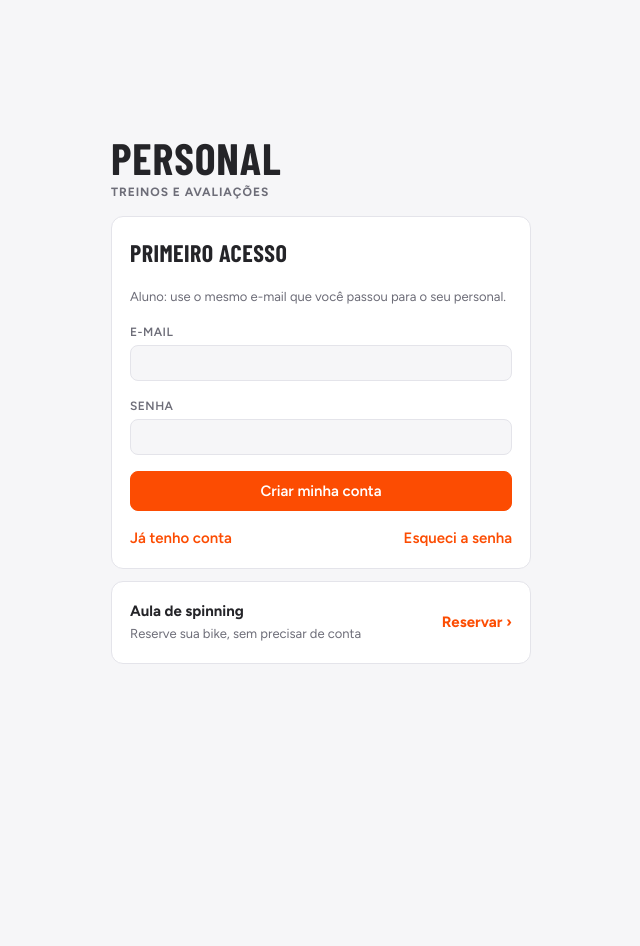
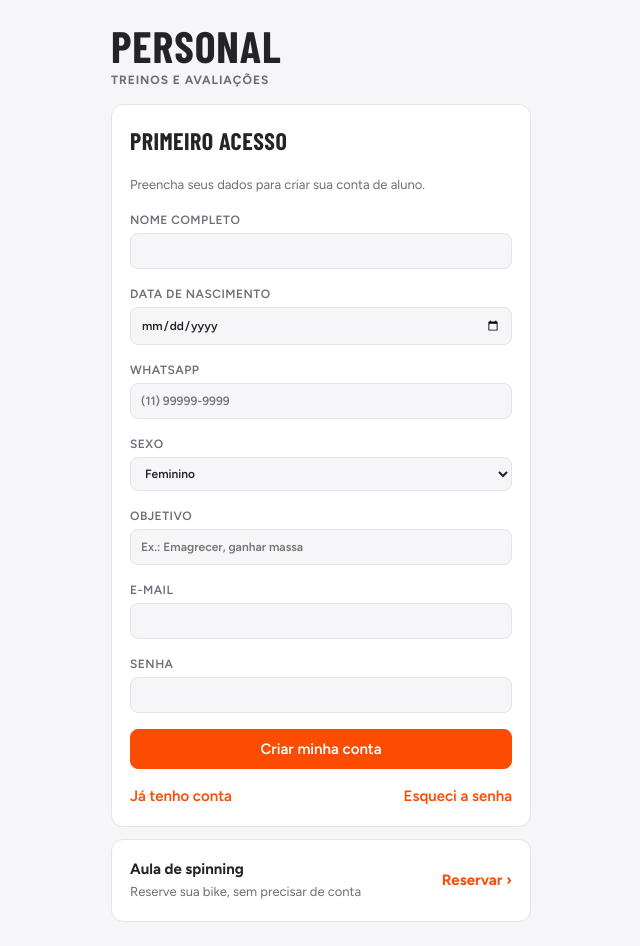
Before and after one commit to caielangonerodrigues-source/plataforma-personal, a React (Vite) app: page / in a window 1280 px wide. Both pictures are taken after a click on the button "Primeiro acesso". Shown: the whole page, without its empty margins (319-959 px from the left). Before the commit the page ends 800 px from the top, so only its background shows below. Built offline with nearby package versions, Linux system fonts and the light colour scheme; no server answers.

Commit message:
Cadastro completo do aluno no Primeiro acesso

```diff
--- a/src/pages/Entrar.jsx
+++ b/src/pages/Entrar.jsx
@@ -13,6 +13,9 @@ export default function Entrar() {
   const [modo, setModo] = useState('entrar') // entrar | criar | esqueci
   const [email, setEmail] = useState('')
   const [senha, setSenha] = useState('')
+  // Cadastro do aluno no primeiro acesso (vai para o cadastro em alunos pelo banco)
+  const [ficha, setFicha] = useState({ nome: '', nascimento: '', telefone: '', sexo: 'F', objetivo: '' })
+  const campo = (k) => ({ id: `cad-${k}`, value: ficha[k], onChange: (e) => setFicha({ ...ficha, [k]: e.target.value }) })
   const [erro, setErro] = useState('')
   const [aviso, setAviso] = useState('')
   const [enviando, setEnviando] = useState(false)
@@ -25,8 +28,12 @@ export default function Entrar() {
         const { error } = await supabase.auth.signInWithPassword({ email, password: senha })
         if (error) throw error
       } else if (modo === 'criar') {
+        if (ficha.nome.trim().split(/\s+/).length < 2) throw new Error('Informe seu nome completo.')
+        if (!ficha.nascimento) throw new Error('Informe sua data de nascimento.')
+        if (ficha.telefone.replace(/\D/g, '').length < 10) throw new Error('Informe seu WhatsApp com DDD.')
         if (senha.length < 8) throw new Error('A senha precisa ter pelo menos 8 caracteres.')
-        const { data, error } = await supabase.auth.signUp({ email, password: senha, options: { emailRedirectTo: window.location.origin } })
+        const dados = { ...ficha, nome: ficha.nome.trim(), objetivo: ficha.objetivo.trim() }
+        const { data, error } = await supabase.auth.signUp({ email, password: senha, options: { emailRedirectTo: window.location.origin, data: dados } })
         if (error) throw error
         if (!data.session) setAviso('Conta criada. Abra o e-mail que enviamos e clique no link para confirmar.')
       } else {
@@ -48,7 +55,16 @@ export default function Entrar() {
         <div className="brand" style={{ fontSize: 44 }}>Personal<small>Treinos e avaliações</small></div>
         <form className="panel stack" onSubmit={enviar}>
           <h2>{titulo}</h2>
-          {modo === 'criar' && <p className="meta" style={{ margin: 0 }}>Aluno: use o mesmo e-mail que você passou para o seu personal.</p>}
+          {modo === 'criar' && (
+            <>
+              <p className="meta" style={{ margin: 0 }}>Preencha seus dados para criar sua conta de aluno.</p>
+              <label>Nome completo<input autoComplete="name" required {...campo('nome')} /></label>
+              <label>Data de nascimento<input type="date" required max={new Date().toISOString().slice(0, 10)} {...campo('nascimento')} /></label>
+              <label>WhatsApp<input type="tel" autoComplete="tel" placeholder="(11) 99999-9999" required {...campo('telefone')} /></label>
+              <label>Sexo<select {...campo('sexo')}><option value="F">Feminino</option><option value="M">Masculino</option></select></label>
+              <label>Objetivo<input placeholder="Ex.: Emagrecer, ganhar massa" {...campo('objetivo')} /></label>
+            </>
+          )}
           <label>E-mail<input id="email" type="email" autoComplete="email" required value={email} onChange={(e) => setEmail(e.target.value)} /></label>
           {modo !== 'esqueci' && (
             <label>Senha<input id="senha" type="password" autoComplete={modo === 'criar' ? 'new-password' : 'current-password'} required value={senha} onChange={(e) => setSenha(e.target.value)} /></label>
```
